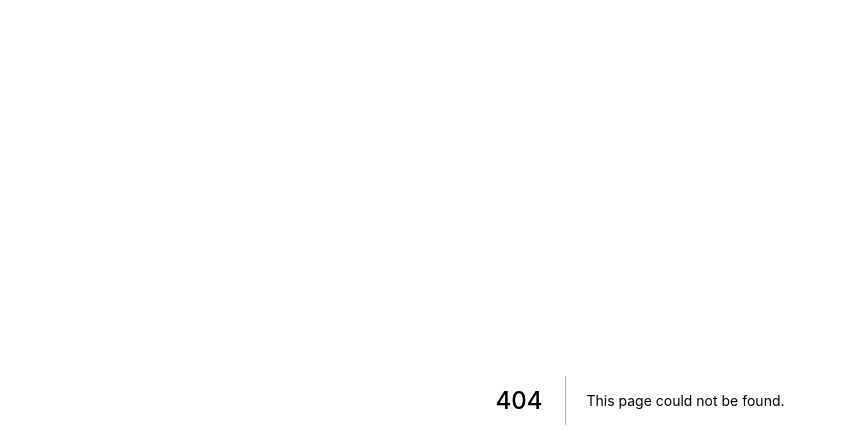
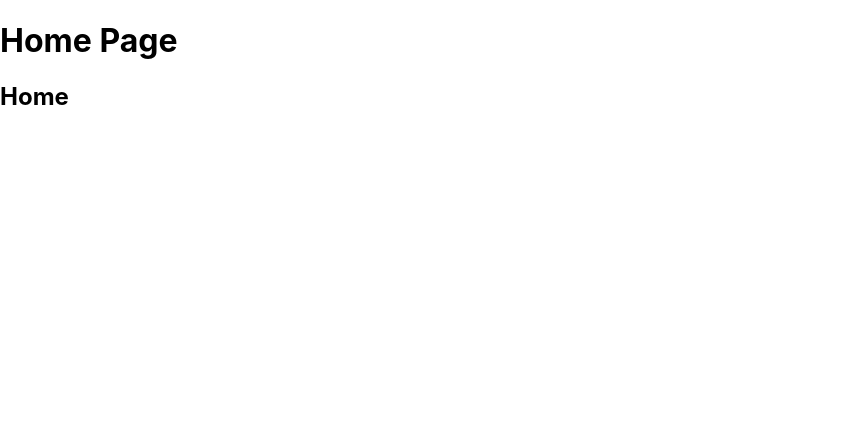
Before and after one commit to tahazaryab/climate-donor-site, a Next.js app: page /home in a window 1280 px wide. Before the commit this address had no page. Shown: the top 448 px of the page, without its empty margins (0-846 px from the left). Built offline with nearby package versions, Linux system fonts and the light colour scheme.

Commit message:
added home page

```diff
--- a/package.json
+++ b/package.json
@@ -8,8 +8,8 @@
     "start": "next start"
   },
   "dependencies": {
-    "next": "10.0.5",
-    "react": "17.0.1",
-    "react-dom": "17.0.1"
+    "next": "^10.0.5",
+    "react": "^17.0.1",
+    "react-dom": "^17.0.1"
   }
 }
--- /dev/null
+++ b/pages/home.js
@@ -0,0 +1,14 @@
+import Link from 'next/link'
+
+export default function Home() {
+  return (
+  	<>
+  	<h1>Home Page</h1>
+  	<h2>
+        <Link href="/">
+          <a>Home</a>
+        </Link>
+      </h2>
+     </>
+    )
+}
```
Also changed, not shown: pages/index.js (+7 -0 lines), 1 other file (tests, documents, lock files or other folders).
